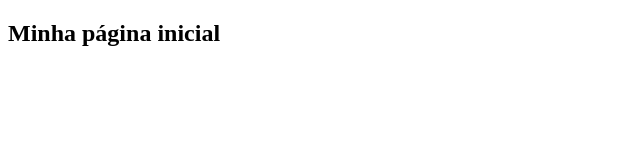
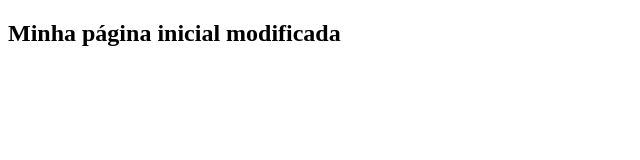
Before and after one commit to jonas-luiz/projeto-curso-git, a plain HTML site: page index.html in a window 1280 px wide. Shown: the whole page, without its empty margins (0-640 px from the left). Drawn offline with Linux system fonts and the light colour scheme.

Commit message:
Alterando para Minha página inicial modificada

```diff
--- a/index.html
+++ b/index.html
@@ -7,6 +7,6 @@
     <title>Curso de Git e Github</title>
 </head>
 <body>
-    <h2>Minha página inicial</h2>
+    <h2>Minha página inicial modificada</h2>
 </body>
 </html>
```
